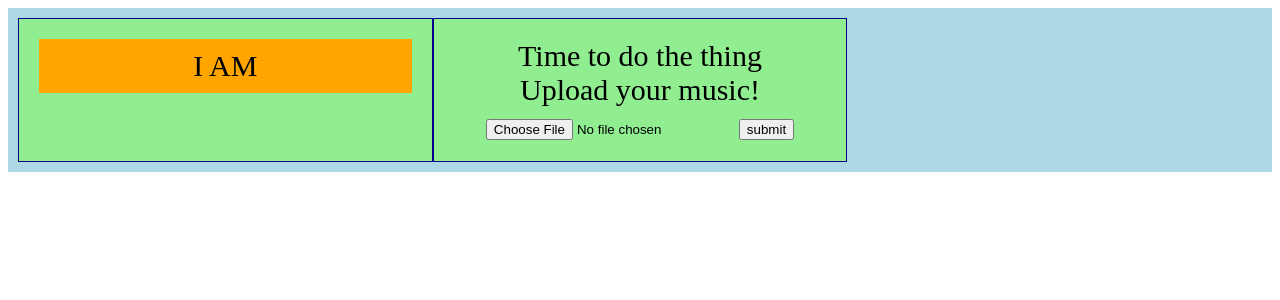
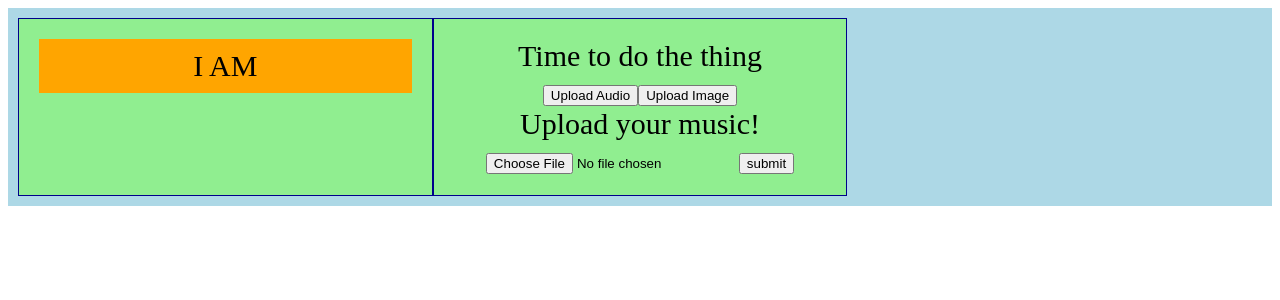
Before and after one commit to Aborgen/chromaudible, a Vue app in the folder front/: page / in a window 1280 px wide. Shown: the top 300 px of the page. Built offline with nearby package versions, Linux system fonts and the light colour scheme.

Commit message:
Add logic to conditionally display AudioUpload or the soon-to-exist ImageUpload components

```diff
--- a/front/src/components/layout/TheContent/TheContent.vue
+++ b/front/src/components/layout/TheContent/TheContent.vue
@@ -1,33 +1,46 @@
 <template>
 <section :class="classFromParent + ' content-container'">
   <header>Time to do the thing</header>
-  <section>
-    <file-form
-      :input-label='currentLabel'
-      :action='currentAction'
-      form-name='upload'
-    />
-  </section>
+  <button @click='setAudioMode'>Upload Audio</button>
+  <button @click='setImageMode'>Upload Image</button>
+  <audio-upload v-if="currentMode === ModeEnum.AUDIO" />
+  <div v-else-if="currentMode === ModeEnum.IMAGE">WATCH THIS SPACE</div>
 </section>
-
 </template>
 
 <script>
-import FileForm from '../../FileForm/FileForm';
+import AudioUpload from './internal/AudioUpload/AudioUpload';
+import ModeEnum from './internal/misc/ModeEnum';
+
+function setAudioMode() {
+  if (this.currentMode !== ModeEnum.AUDIO) {
+    this.currentMode = ModeEnum.AUDIO;
+  }
+}
+
+function setImageMode() {
+  if (this.currentMode !== ModeEnum.IMAGE) {
+    this.currentMode = ModeEnum.IMAGE;
+  }
+}
 
 export default {
   name: 'TheContent',
   components: {
-    FileForm
+    AudioUpload
   },
-  data() {
+  data: function() {
     return {
-      currentLabel: "Upload your music!",
-      currentAction: '#'
+      currentMode: ModeEnum.AUDIO,
+      ModeEnum
     }
   },
+  methods: {
+    setAudioMode,
+    setImageMode
+  },
   props: {
-    classFromParent: {
+    'classFromParent': {
       type: String,
       required: true
     }
```
